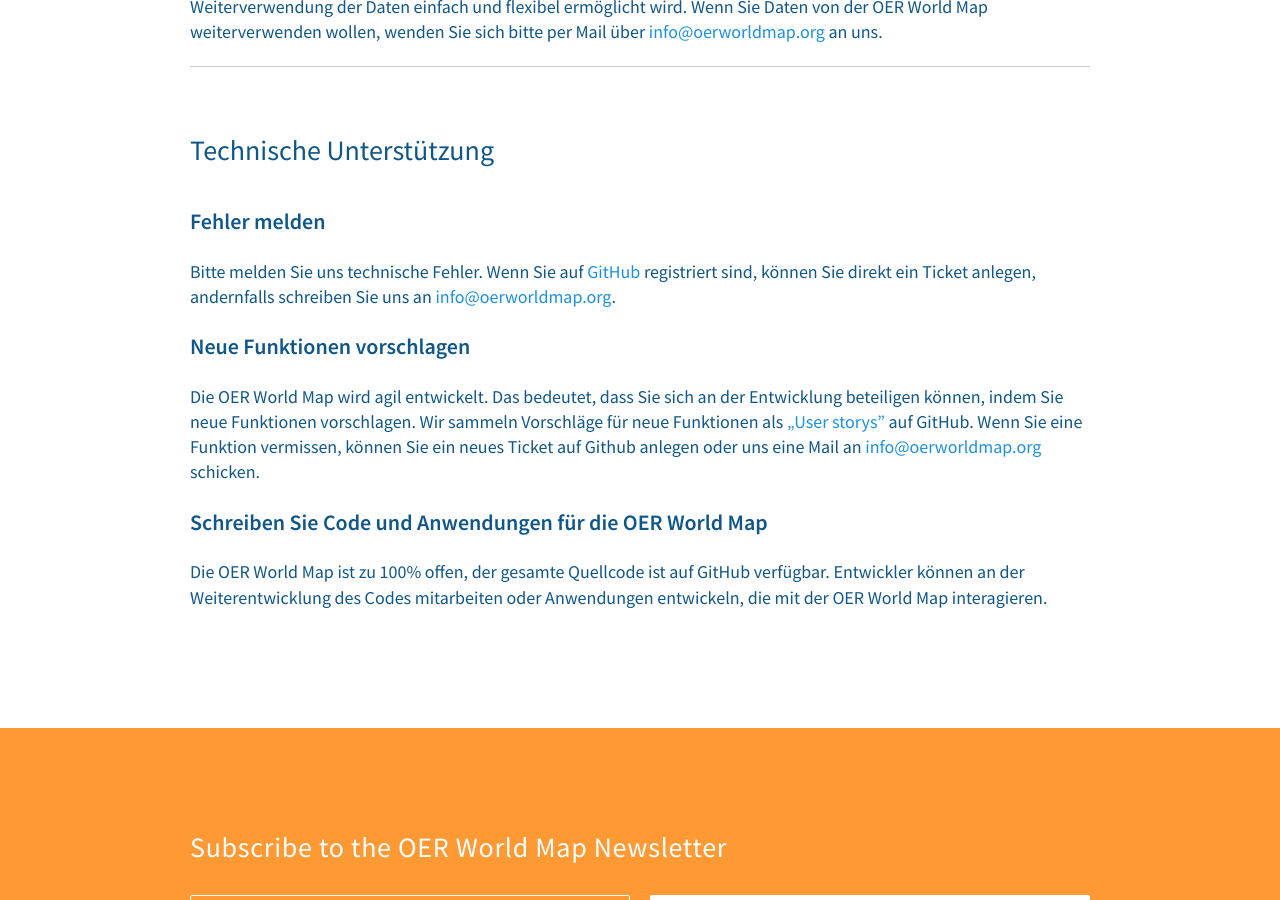
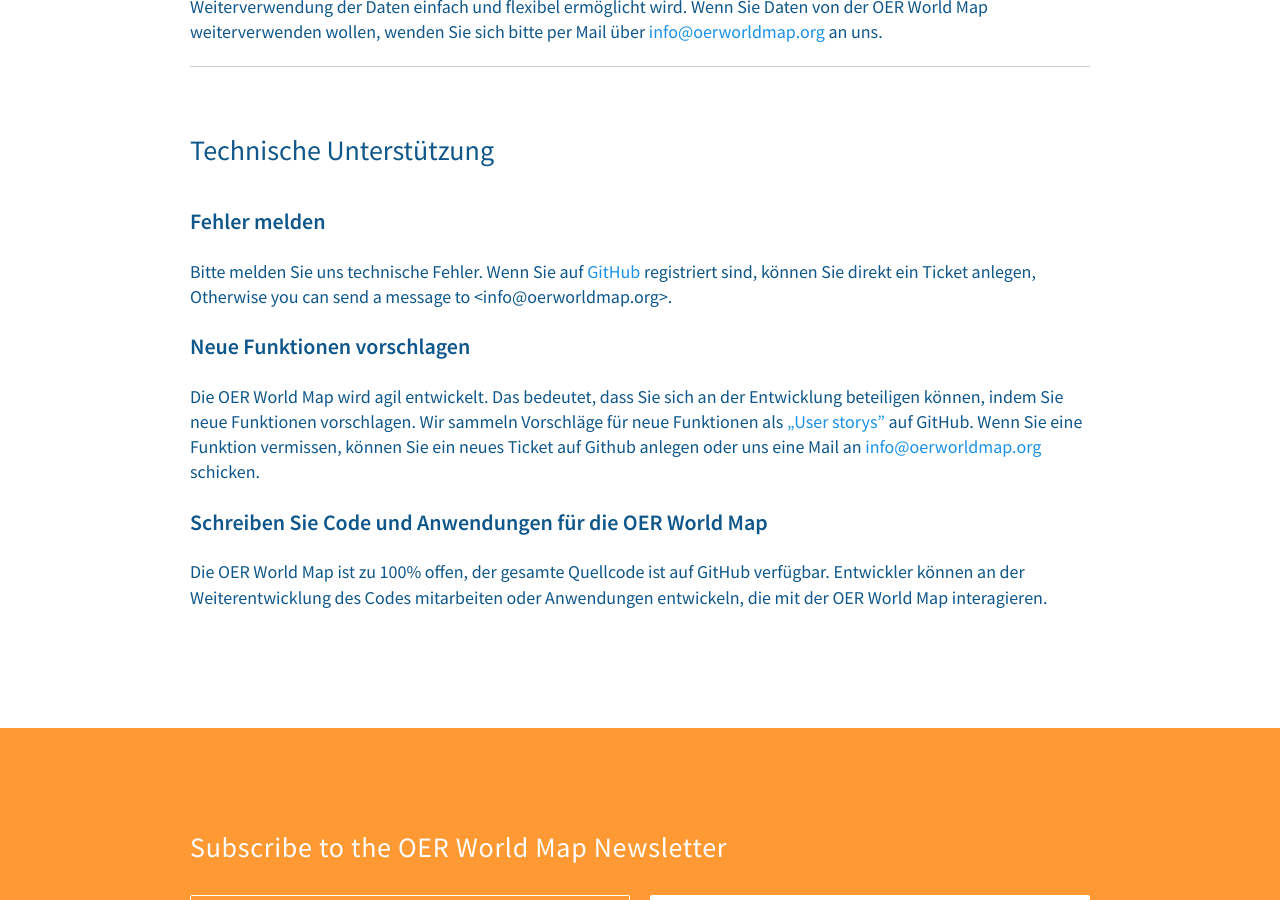
Before and after one commit to hbz/oerworldmap-ui, a Jekyll site: the page built from docs/contribute.de.md, in a window 1280 px wide and 900 px high, scrolled down 1580 px. Built offline with Jekyll 4.4.1, drawn with Linux system fonts in a browser that asks for light colours; nearby versions of some CDN libraries; comment, search, counter and statistics services are not loaded; a style sheet for code colours, icons or effects is not loaded.

Commit message:
New translations contribute.md (German)

```diff
--- a/docs/contribute.de.md
+++ b/docs/contribute.de.md
@@ -45,7 +45,7 @@
 
 ### Fehler melden
 
-Bitte melden Sie uns technische Fehler. Wenn Sie auf [GitHub](https://github.com/hbz/oerworldmap) registriert sind, können Sie direkt ein Ticket anlegen, andernfalls schreiben Sie uns an [info@oerworldmap.org](mailto:in&#102;o&#64;oerw&#111;&#114;ldma&#112;&#46;org).
+Bitte melden Sie uns technische Fehler. Wenn Sie auf [GitHub](https://github.com/hbz/oerworldmap) registriert sind, können Sie direkt ein Ticket anlegen, Otherwise you can send a message to <in&#102;o&#64;oerw&#111;&#114;ldma&#112;&#46;org>.
 
 ### Neue Funktionen vorschlagen
 
```
